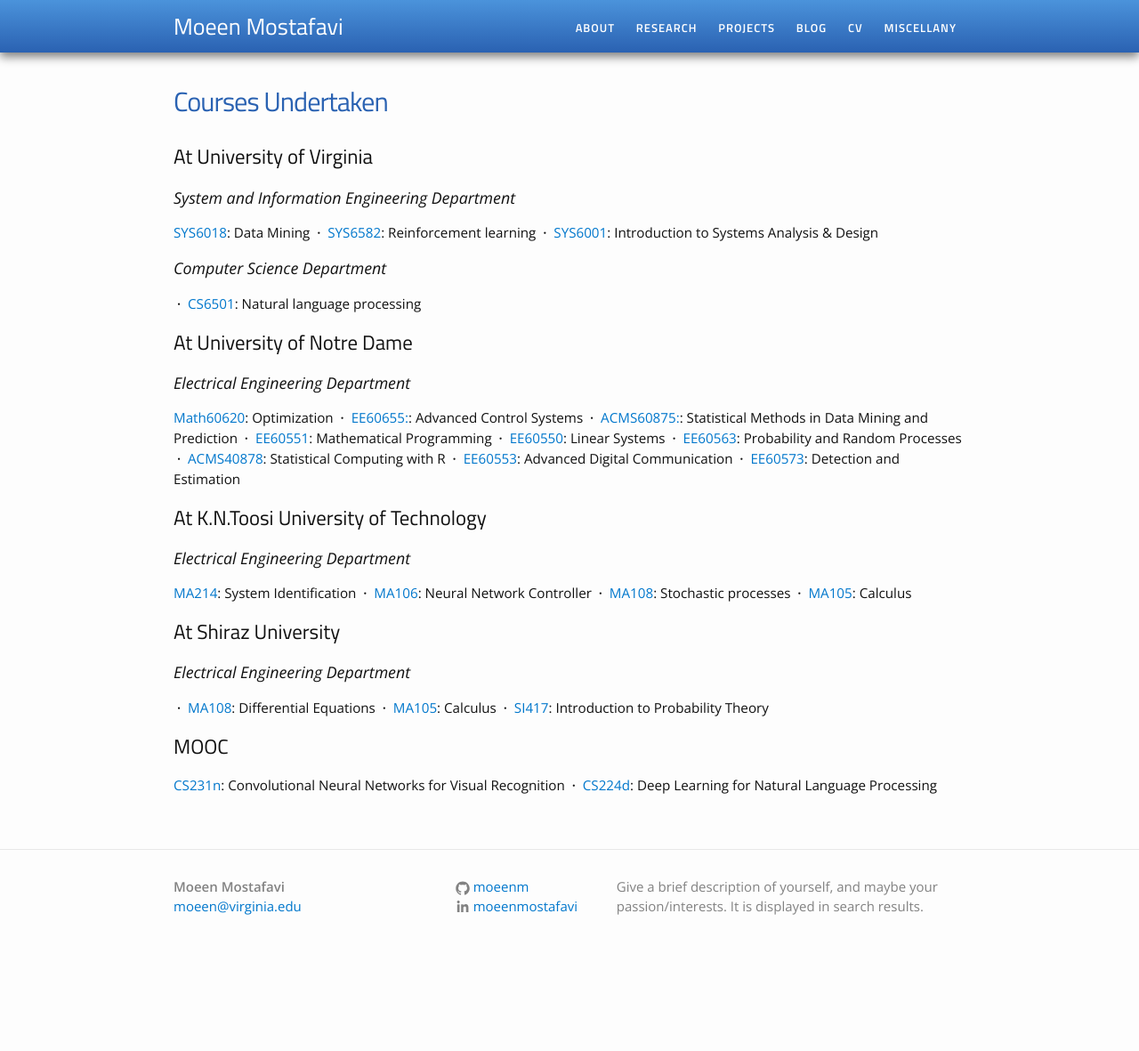
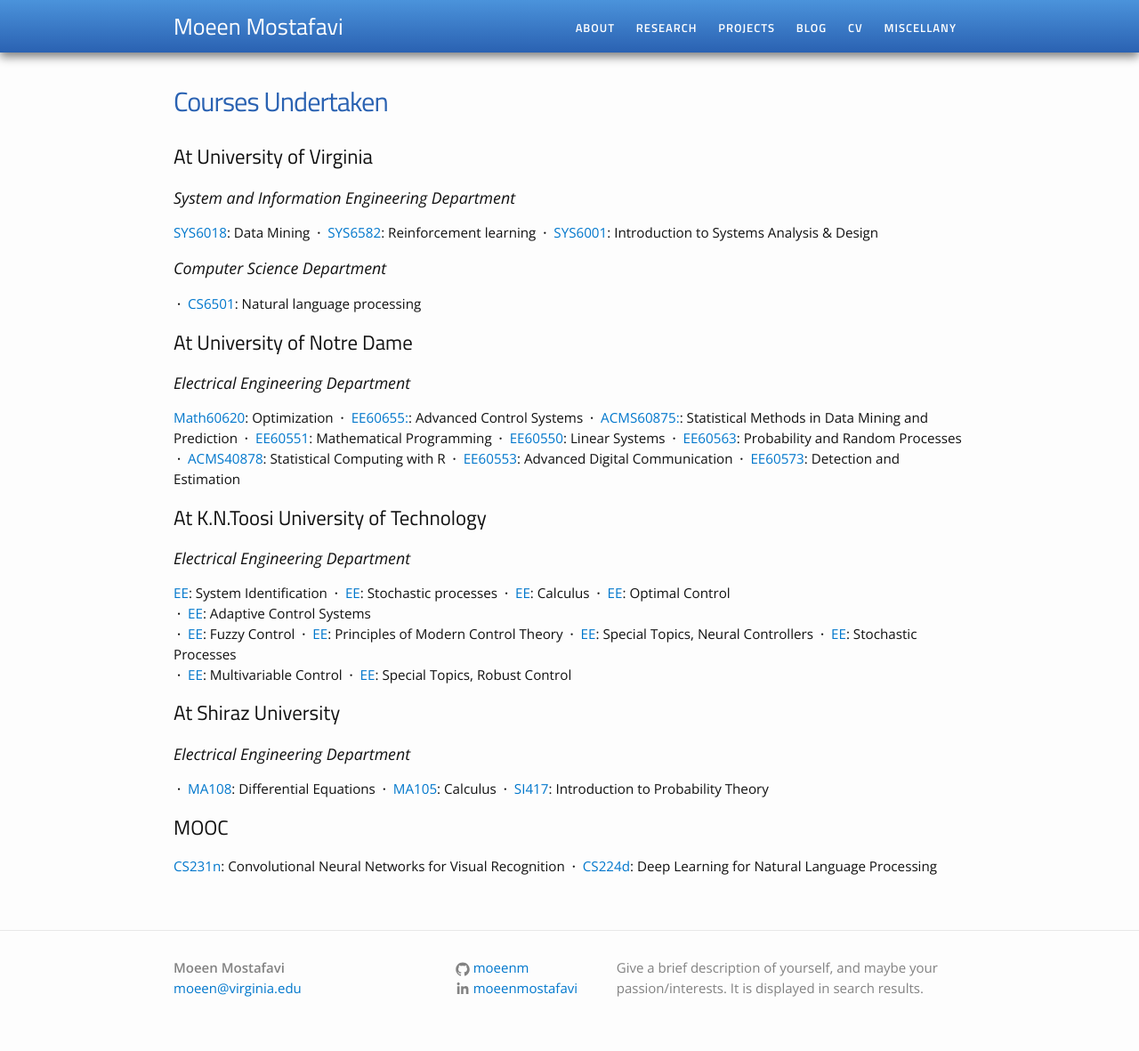
Before and after one commit to moeenm/moeenm.github.io, a Jekyll site: the page built from miscellany/courses.md, in a window 1280 px wide. Shown: the whole page at 89% size. Built offline with Jekyll 4.4.1, drawn with Linux system fonts in a browser that asks for light colours; before the commit the page ends 1090 px from its top, so only the background shows below that.

Commit message:
Update courses.md

```diff
--- a/miscellany/courses.md
+++ b/miscellany/courses.md
@@ -31,10 +31,17 @@ permalink: /miscellany/courses/
 
 <h2>At K.N.Toosi University of Technology </h2>
 <h3>Electrical Engineering Department </h3>
-<a href="">MA214</a>: System Identification
-<b>&nbsp;&middot;&nbsp;</b> <a href="">MA106</a>: Neural Network Controller
-<b>&nbsp;&middot;&nbsp;</b> <a href="">MA108</a>: Stochastic processes
-<b>&nbsp;&middot;&nbsp;</b> <a href="">MA105</a>: Calculus
+<a href="">EE</a>: System Identification
+<b>&nbsp;&middot;&nbsp;</b> <a href="">EE</a>: Stochastic processes
+<b>&nbsp;&middot;&nbsp;</b> <a href="">EE</a>: Calculus
+<b>&nbsp;&middot;&nbsp;</b> <a href="">EE</a>: Optimal Control
+<b>&nbsp;&middot;&nbsp;</b> <a href="">EE</a>: Adaptive Control Systems
+<b>&nbsp;&middot;&nbsp;</b> <a href="">EE</a>: Fuzzy Control
+<b>&nbsp;&middot;&nbsp;</b> <a href="">EE</a>: Principles of Modern Control Theory
+<b>&nbsp;&middot;&nbsp;</b> <a href="">EE</a>: Special Topics, Neural Controllers
+<b>&nbsp;&middot;&nbsp;</b> <a href="">EE</a>: Stochastic Processes
+<b>&nbsp;&middot;&nbsp;</b> <a href="">EE</a>: Multivariable Control
+<b>&nbsp;&middot;&nbsp;</b> <a href="">EE</a>: Special Topics, Robust Control
 
 <h2>At Shiraz University </h2>
 <h3>Electrical Engineering Department </h3>
```
